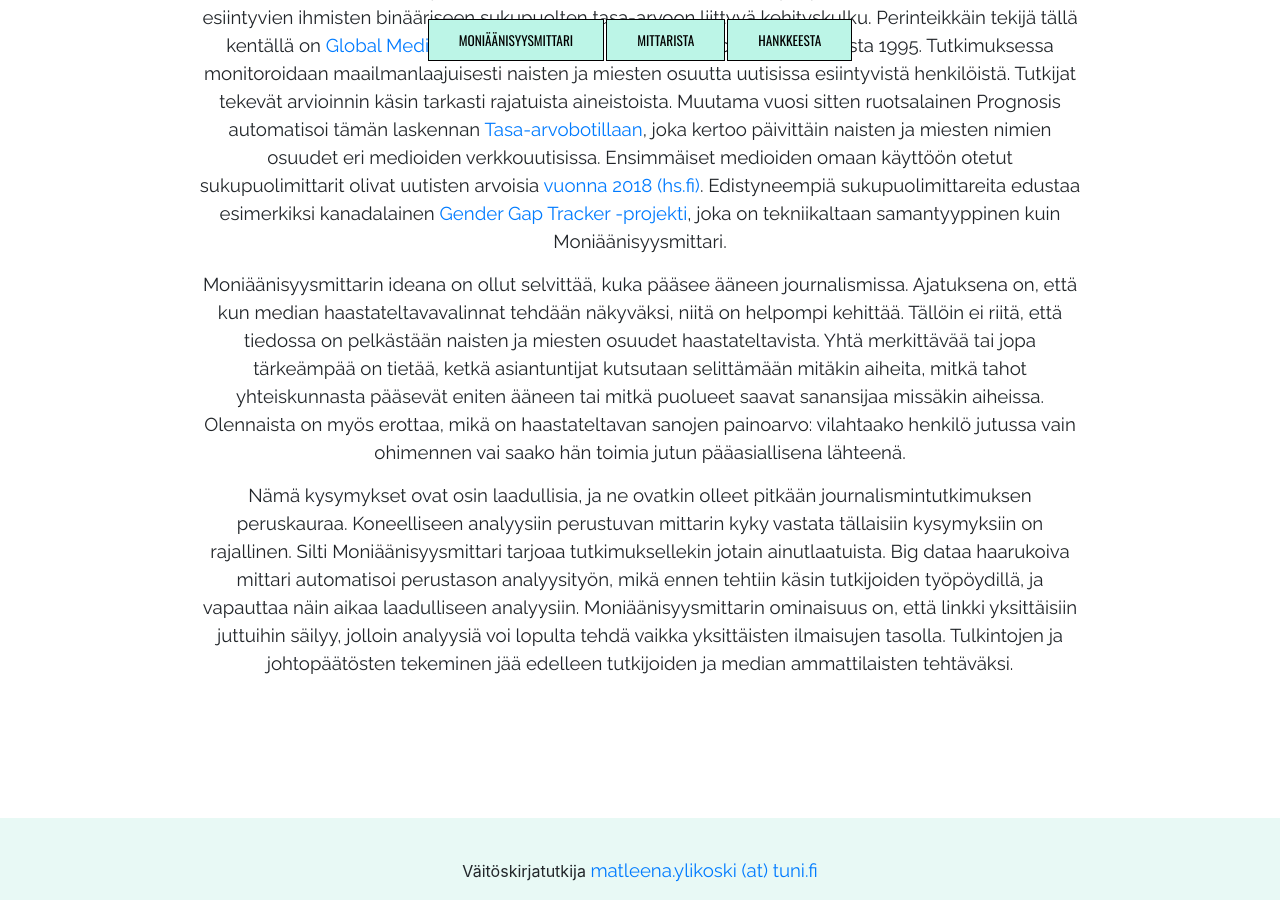
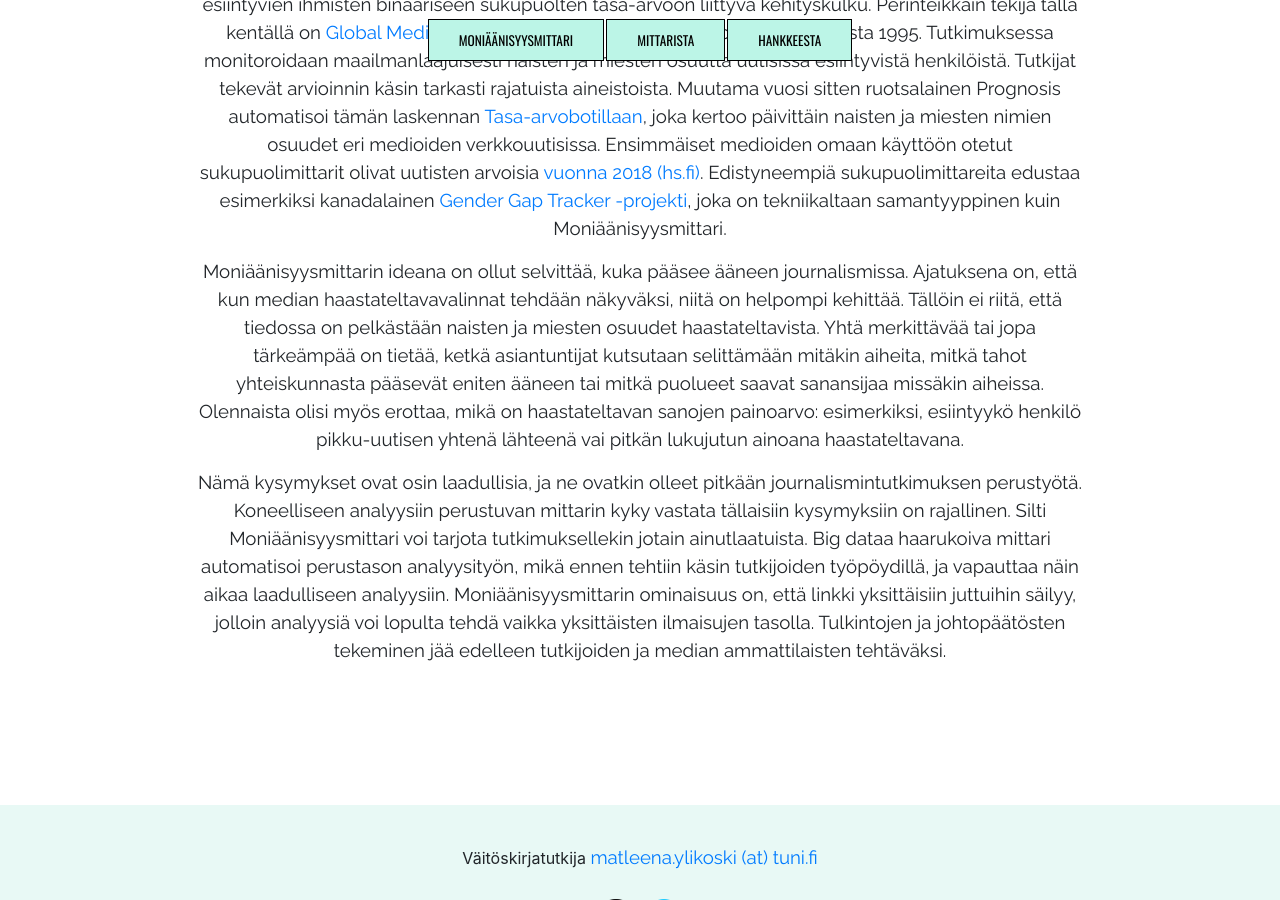
Before and after one commit to Sopiva-Sovittelujournalistit/moniaanisyysmittari-pages, a Jekyll site: the page built from mittari.md, in a window 1280 px wide and 900 px high, scrolled down 1953 px. Built offline with Jekyll 4.4.1, drawn with Linux system fonts in a browser that asks for light colours; some of the changed text lies outside the part shown.

Commit message:
Mittari MD: Text content updates

```diff
--- a/mittari.md
+++ b/mittari.md
@@ -6,7 +6,7 @@
 ## MIKÄ ON MONIÄÄNISYYSMITTARI?
 Moniäänisyysmittari on työkalu, joka analysoi mediatalojen sisältödataa kuten uutisarkistoja tai verkkotekstejä. Se tunnistaa teksteistä erilaisia toimijoita ja heihin liittyviä tietoja (sukupuoli, titteli, puoluekanta) ja kertoo yksinkertaisin luetteloin ja graafisin esityksin, keitä mediassa on haastateltu. Mittari on mediatalojen sisäisessä käytössä, eli jokainen käyttäjätaho saa tietoja vain omasta uutisaineistostaan.
 
-Mittarista on olemassa Uutisraivaaja 2019 -mediainnovaatiokilpailussa kehitetty demoversio. Tällä hetkellä mittarista nähdään esimerkiksi, ketä mediassa on haastateltu esimerkiksi teemasta ”NATO”; miten haastateltavien sukupuolet jakautuvat, mitkä puolueet pääsevät aiheessa ääneen ja millaisin tittelein haastatellut esiintyvät. Samoin voidaan selvittää vaikkapa, keitä tutkijoita haastatellaan mediassa eniten tai missä määrin esimerkiksi koulutukseen liittyvissä aiheissa pääsevät ääneen opettajat, rehtorit, sivistystoimenjohtajat, tutkijat tai ministerit.
+Mittarista on olemassa Uutisraivaaja 2019 -mediainnovaatiokilpailussa kehitetty demoversio. Tällä hetkellä mittari tunnistaa aineistosta haastateltavat, kertoo haastateltavien sukupuolijakauman sekä kertoo, mitkä puolueet pääsevät aineistossa ääneen. Tuloksia voi tarkastella juttukategorioittain. Myös muita hakuominaisuuksia on kehitteillä.
 
 
 ## MITÄ TEKNOLOGIAA MITTARI HYÖDYNTÄÄ?
@@ -14,7 +14,8 @@
 
 
 ## MITÄ MITTARILLA SAA SELVILLE?
-Palvelu tunnistaa datasta haastateltavat; heidän nimensä, nimiin liittyvät tittelit sekä nimiin liittyvät puoluekannat silloin, kun ne on tekstissä mainittu. Lisäksi mittari tunnistaa myös henkilöiden sukupuolen etunimien perusteella. Lisäksi mittarissa on uutistekstien sisältöihin liittyvä hakuominaisuus. Hakuja voidaan tehdä yhdellä hakuehdolla koko aineistoon (esim. ketkä ovat haastatelluimmat henkilöt koko media-arkistossa tai miten haastateltavien sukupuolet jakautuvat) tai eri hakuehtoja yhdistellen (esim. miten eri puolueita edustavat haastateltavat jakautuvat maahanmuuttoaiheisissa jutuissa vuonna 2016).
+Palvelu tunnistaa datasta haastateltavat ja tilastoi heihin liittyviä ominaisuuksia. Mittari tunnistaa haastateltavien sukupuolen etunimien perusteella sekä erottaa nimiin liittyvät tittelit sekä puoluekannat silloin, kun ne on tekstissä mainittu. Mittari voi luokitella tulokset julkaisuvuoden tai juttukategorioiden mukaan, mikä mahdollistaa tarkempien hakujen tekemisen. Hakuja voidaan tehdä yhdellä hakuehdolla koko aineistoon (esim. ketkä ovat haastatelluimmat henkilöt koko media-arkistossa tai miten haastateltavien sukupuolet jakautuvat) tai eri hakuehtoja yhdistellen (esim. miten eri puolueita edustavat haastateltavat jakautuvat maahanmuuttoaiheisissa jutuissa vuonna 2016). Hakutulokset ovat pääosin anonyymejä.
+
 Mittarin hakuominaisuudet ovat monilta osin kesken, samoin tulosten luotettavuuden validointiprosessi.
 
 ## JOURNALISTISEN SISÄLLÖN MITTAAMISESTA
@@ -25,6 +26,6 @@
 
 Journalistisen datan lisääntyessä erilaisia avauksia on kuitenkin nähty. Hyvänä esimerkkinä on mediassa esiintyvien ihmisten binääriseen sukupuolten tasa-arvoon liittyvä kehityskulku. Perinteikkäin tekijä tällä kentällä on [Global Media Monitoring Project (GMMP)](https://whomakesthenews.org/), jota on tehty vuodesta 1995. Tutkimuksessa monitoroidaan maailmanlaajuisesti naisten ja miesten osuutta uutisissa esiintyvistä henkilöistä. Tutkijat tekevät arvioinnin käsin tarkasti rajatuista aineistoista. Muutama vuosi sitten ruotsalainen Prognosis automatisoi tämän laskennan [Tasa-arvobotillaan](http://www.prognosis.se/GE/Finland/), joka kertoo päivittäin naisten ja miesten nimien osuudet eri medioiden verkkouutisissa. Ensimmäiset medioiden omaan käyttöön otetut sukupuolimittarit olivat uutisten arvoisia [vuonna 2018 (hs.fi)](https://www.hs.fi/kotimaa/art-2000005594582.html). Edistyneempiä sukupuolimittareita edustaa esimerkiksi kanadalainen [Gender Gap Tracker -projekti](https://www.sfu.ca/sfunews/stories/2019/03/the-future-of-womens-voices-in-media-maite-taboada.html), joka on tekniikaltaan samantyyppinen kuin Moniäänisyysmittari.
 
-Moniäänisyysmittarin ideana on ollut selvittää, kuka pääsee ääneen journalismissa. Ajatuksena on, että kun median haastateltavavalinnat tehdään näkyväksi, niitä on helpompi kehittää. Tällöin ei riitä, että tiedossa on pelkästään naisten ja miesten osuudet haastateltavista. Yhtä merkittävää tai jopa tärkeämpää on tietää, ketkä asiantuntijat kutsutaan selittämään mitäkin aiheita, mitkä tahot yhteiskunnasta pääsevät eniten ääneen tai mitkä puolueet saavat sanansijaa missäkin aiheissa. Olennaista on myös erottaa, mikä on haastateltavan sanojen painoarvo: vilahtaako henkilö jutussa vain ohimennen vai saako hän toimia jutun pääasiallisena lähteenä.
+Moniäänisyysmittarin ideana on ollut selvittää, kuka pääsee ääneen journalismissa. Ajatuksena on, että kun median haastateltavavalinnat tehdään näkyväksi, niitä on helpompi kehittää. Tällöin ei riitä, että tiedossa on pelkästään naisten ja miesten osuudet haastateltavista. Yhtä merkittävää tai jopa tärkeämpää on tietää, ketkä asiantuntijat kutsutaan selittämään mitäkin aiheita, mitkä tahot yhteiskunnasta pääsevät eniten ääneen tai mitkä puolueet saavat sanansijaa missäkin aiheissa. Olennaista olisi myös erottaa, mikä on haastateltavan sanojen painoarvo: esimerkiksi, esiintyykö henkilö pikku-uutisen yhtenä lähteenä vai pitkän lukujutun ainoana haastateltavana.
 
-Nämä kysymykset ovat osin laadullisia, ja ne ovatkin olleet pitkään journalismintutkimuksen peruskauraa. Koneelliseen analyysiin perustuvan mittarin kyky vastata tällaisiin kysymyksiin on rajallinen. Silti Moniäänisyysmittari tarjoaa tutkimuksellekin jotain ainutlaatuista. Big dataa haarukoiva mittari automatisoi perustason analyysityön, mikä ennen tehtiin käsin tutkijoiden työpöydillä, ja vapauttaa näin aikaa laadulliseen analyysiin. Moniäänisyysmittarin ominaisuus on, että linkki yksittäisiin juttuihin säilyy, jolloin analyysiä voi lopulta tehdä vaikka yksittäisten ilmaisujen tasolla. Tulkintojen ja johtopäätösten tekeminen jää edelleen tutkijoiden ja median ammattilaisten tehtäväksi.
+Nämä kysymykset ovat osin laadullisia, ja ne ovatkin olleet pitkään journalismintutkimuksen perustyötä. Koneelliseen analyysiin perustuvan mittarin kyky vastata tällaisiin kysymyksiin on rajallinen. Silti Moniäänisyysmittari voi tarjota tutkimuksellekin jotain ainutlaatuista. Big dataa haarukoiva mittari automatisoi perustason analyysityön, mikä ennen tehtiin käsin tutkijoiden työpöydillä, ja vapauttaa näin aikaa laadulliseen analyysiin. Moniäänisyysmittarin ominaisuus on, että linkki yksittäisiin juttuihin säilyy, jolloin analyysiä voi lopulta tehdä vaikka yksittäisten ilmaisujen tasolla. Tulkintojen ja johtopäätösten tekeminen jää edelleen tutkijoiden ja median ammattilaisten tehtäväksi.
```
